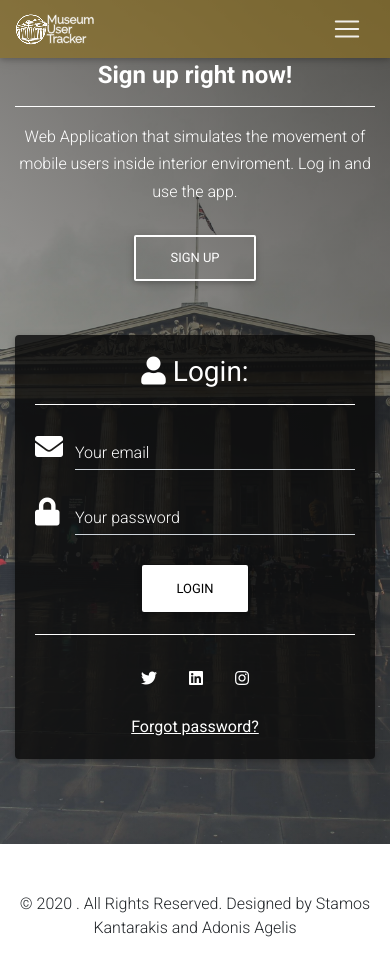
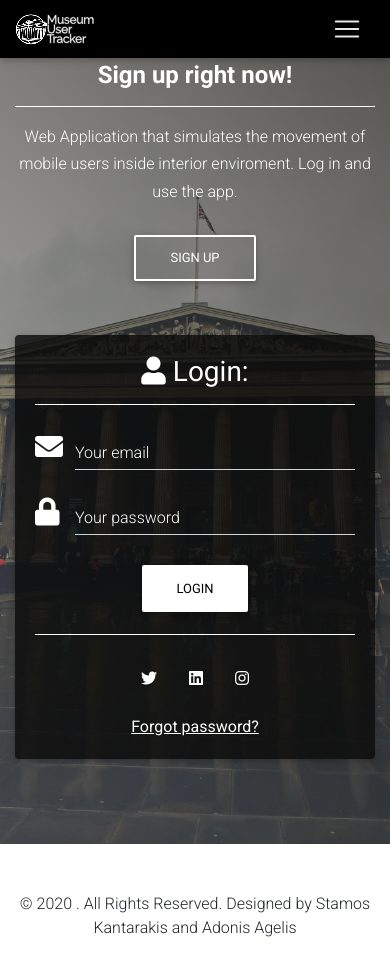
Before and after one commit to AdonisAgelis/thesis-project, a React (Create React App) app in the folder frontend/: page /login in a window 390 px wide. Shown: the top 976 px of the page. Built offline with nearby package versions, Linux system fonts and the light colour scheme.

Commit message:
Black navbar

```diff
--- a/frontend/src/index.css
+++ b/frontend/src/index.css
@@ -63,6 +63,13 @@
     position: relative;
   }
 }
+
+@media (max-width: 768px) {
+  #main .navbar:not(.top-nav-collapse) {
+    background: black !important;
+  }
+}
+
 @media (max-width: 1000px) and (orientation: landscape) {
   #main .view {
     min-height: 150vh;
--- a/frontend/src/info.css
+++ b/frontend/src/info.css
@@ -55,6 +55,12 @@
     }
   }
 
+  @media (max-width: 768px) {
+    #info .navbar:not(.top-nav-collapse) {
+      background: black !important;
+    }
+  }
+
   @media (max-width: 767px) and (orientation: landscape) {
     #info .animated img {
       max-height: 50vh;
--- a/frontend/src/login.css
+++ b/frontend/src/login.css
@@ -42,7 +42,7 @@
 
   @media (max-width: 768px) {
     #login .navbar:not(.top-nav-collapse) {
-      background: #8a6f26b4 !important;
+      background: black !important;
     }
   }
 
--- a/frontend/src/signup.css
+++ b/frontend/src/signup.css
@@ -42,7 +42,7 @@
 
 @media (max-width: 768px) {
   #signup .navbar:not(.top-nav-collapse) {
-    background: #8a6f26b4 !important;
+    background: black !important;
   }
 }
 
```
